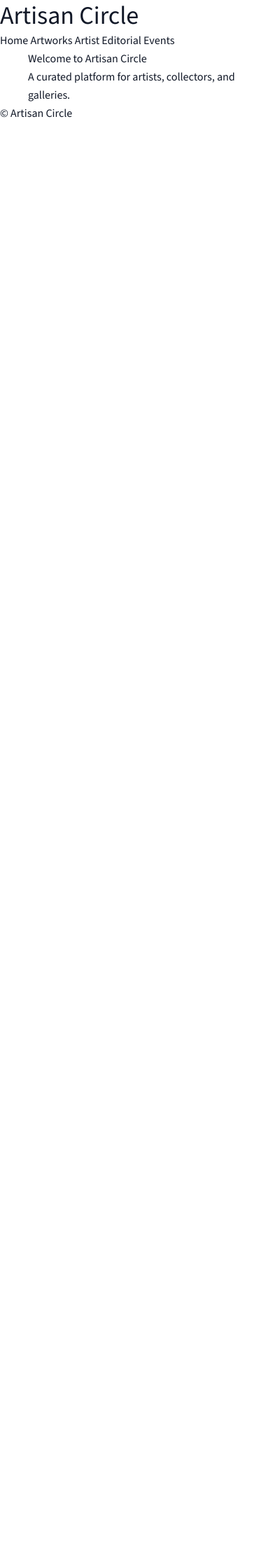
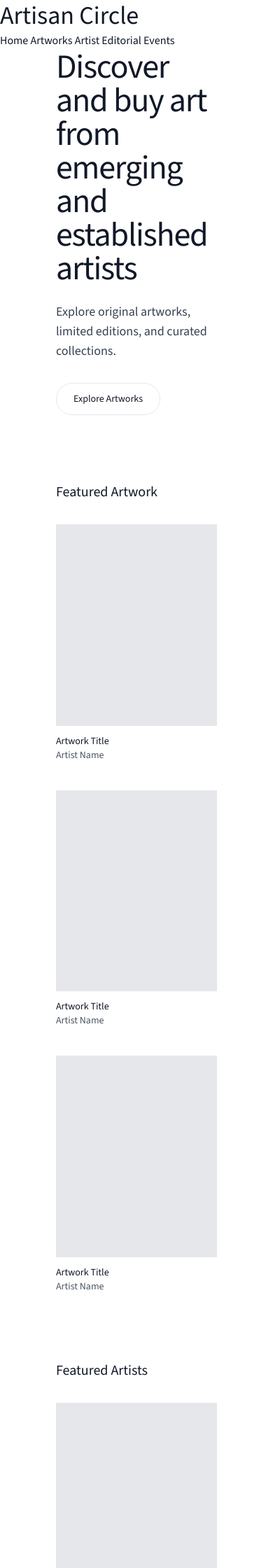
Before and after one commit to Swayam0604/The-Artisan-Circle, a Django app: page / in a window 390 px wide. Shown: the top 2240 px of the page at 70% size. Before the commit the page ends 168 px from the top, so only its background shows below. Run offline with Django 5.2, Linux system fonts and the light colour scheme; some libraries are stand-ins or nearby versions.

Commit message:
Day 5: Homepage scaffold, nav links, placeholder sections

```diff
--- a/backend/apps/accounts/urls.py
+++ b/backend/apps/accounts/urls.py
@@ -2,5 +2,5 @@ from django.urls import path
 from . import views
 
 urlpatterns = [
-    path("<slug:slug>/", views.artist_profile_view, name="artist_profile"),
+    path("<slug:slug>/", views.artist_detail_view, name="artist_detail"),
 ]
--- a/backend/apps/accounts/views.py
+++ b/backend/apps/accounts/views.py
@@ -2,10 +2,8 @@ from django.shortcuts import render, get_object_or_404
 from .models import ArtistProfile
 from apps.artworks.models import Artwork
 # Create your views here.
-def home (request):
-    return render(request, "home.html")
 
-def artist_profile_view(request, slug):
+def artist_detail_view(request, slug):
     artist = get_object_or_404(ArtistProfile, slug=slug)
 
     artworks = (
@@ -17,7 +15,7 @@ def artist_profile_view(request, slug):
 
     return render(
         request,
-        "artist/profile.html",
+        "artist/artist-detail.html",
         {
             "artist": artist,
             "artworks": artworks
--- a/backend/config/urls.py
+++ b/backend/config/urls.py
@@ -16,16 +16,19 @@ Including another URLconf
 """
 from django.contrib import admin
 from django.urls import path,include
-from apps.accounts.views import home, artist_profile_view
+from . import views
 from django.conf import settings
 from django.conf.urls.static import static
 
 urlpatterns = [
     path('admin/', admin.site.urls),
-    path("", home, name="home"),
-    path("artist/<slug:slug>/", artist_profile_view, name="artist-profile"),
+    path("", views.home, name="home"),
+    path("artworks/", views.artworks_list, name="artworks-list"),
     path("artwork/", include("apps.artworks.urls")),
+    path("artists/", views.artists_list, name="artist-list"),
     path("artist/", include("apps.accounts.urls")),
+    path("editorial/", views.editorial, name="editorial"),
+    path("events/", views.events, name="events"),
 ]
 
 if settings.DEBUG:
--- /dev/null
+++ b/backend/config/views.py
@@ -0,0 +1,16 @@
+from django.shortcuts import render
+
+def home (request):
+    return render(request, "home.html")
+
+def artworks_list(request):
+    return render(request, "artwork/artworks-list.html")
+
+def artists_list(request):
+    return render(request, "artist/artists-list.html")
+
+def editorial(request):
+    return render(request, "editorial/editorial-index.html")
+
+def events(request):
+    return render(request, "events/events-index.html")
--- a/frontend/templates/base.html
+++ b/frontend/templates/base.html
@@ -33,11 +33,11 @@
         <h1 class="font-sans text-4xl md:text-5xl leading-tight">
 Artisan Circle</h1>
         <nav>
-            <a href="/">Home</a>
-            <a href="/">Artworks</a>
-            <a href="/">Artist</a>
-            <a href="/">Editorial</a>
-            <a href="/">Events</a>
+            <a href="{% url 'home' %}">Home</a>
+            <a href="{% url 'artworks-list' %}">Artworks</a>
+            <a href="{% url 'artist-list' %}">Artist</a>
+            <a href="{% url 'editorial' %}">Editorial</a>
+            <a href="{% url 'events' %}">Events</a>
         </nav>
     </header>
 
@@ -46,8 +46,16 @@ Artisan Circle</h1>
 </main>
 
 
-    <footer>
-        <p>© Artisan Circle</p>
-    </footer>
+    <footer class="mt-32 border-t py-12 text-sm text-gray-600">
+  <div class="max-w-[1440px] mx-auto px-10 flex justify-between">
+    <p>© {{ now|date:"Y" }} Artisan Circle</p>
+    <div class="flex gap-6">
+      <a href="#">About</a>
+      <a href="#">Contact</a>
+      <a href="#">Privacy</a>
+    </div>
+  </div>
+</footer>
+
 </body>
 </html>
--- a/frontend/templates/home.html
+++ b/frontend/templates/home.html
@@ -1,8 +1,56 @@
 {% extends "base.html" %}
+{% load static %}
 
-{% block title %}Home · Artisan Circle{% endblock %}
+{% block title %}Artisan Circle{% endblock %}
 
 {% block content %}
-  <h2>Welcome to Artisan Circle</h2>
-  <p>A curated platform for artists, collectors, and galleries.</p>
+<main class="space-y-24">
+
+  <!-- HERO -->
+   <section class="max-w-[1440px] mx-auto px-10">
+    <h1 class="text-5xl font-light tracking-tight max-w-3xl">
+      Discover and buy art from emerging and established artists
+    </h1>
+
+    <p class="mt-6 text-lg text-gray-700 max-w-2xl">
+      Explore original artworks, limited editions, and curated collections.
+    </p>
+
+    <a href="#" class="inline-block mt-8 border px-6 py-3 text-sm rounded-full">
+      Explore Artworks
+    </a>
+   </section>
+
+   <!-- FEATURED ARTWORK -->
+    <section class="max-w-[1440px] mx-auto px-10">
+      <h2 class="text-xl font-medium mb-8">Featured Artwork</h2>
+      <div class="grid grid-cols-1 sm:grid-cols-2 lg:grid-cols-3 gap-10">
+        {% for i in "123" %}
+        <div>
+        <div class="aspect-[4/5] bg-gray-200"></div>
+        <p class="mt-3 text-sm">Artwork Title</p>
+        <p class="text-sm text-gray-600">Artist Name</p>
+        </div>
+      {% endfor %}
+      </div>
+    </section>
+
+    <!-- FEATURED ARTIST -->
+     <section class="max-w-[1440px] mx-auto px-10">
+  <h2 class="text-xl font-medium mb-8">Featured Artists</h2>
+
+  <div class="grid grid-cols-1 sm:grid-cols-2 lg:grid-cols-4 gap-10">
+    {% for i in "1234" %}
+      <div>
+        <div class="aspect-[4/5] bg-gray-200"></div>
+        <p class="mt-4 text-sm">Artist Name</p>
+        <p class="text-sm text-gray-600">Nationality,b.year</p>
+      </div>
+    {% endfor %}
+  </div>
+</section>
+
+
+</main>
+
 {% endblock %}
```
Also changed, not shown: frontend/templates/artist/artists-list.html (added, +7 -0 lines), frontend/templates/artworks/Artworks-list.html (added, +7 -0 lines), frontend/templates/editorial/editorial-index.html (added, +7 -0 lines), frontend/templates/events/events-index.html (added, +7 -0 lines), frontend/templates/artist/artist-detail.html (renamed from frontend/templates/artist/profile.html).
